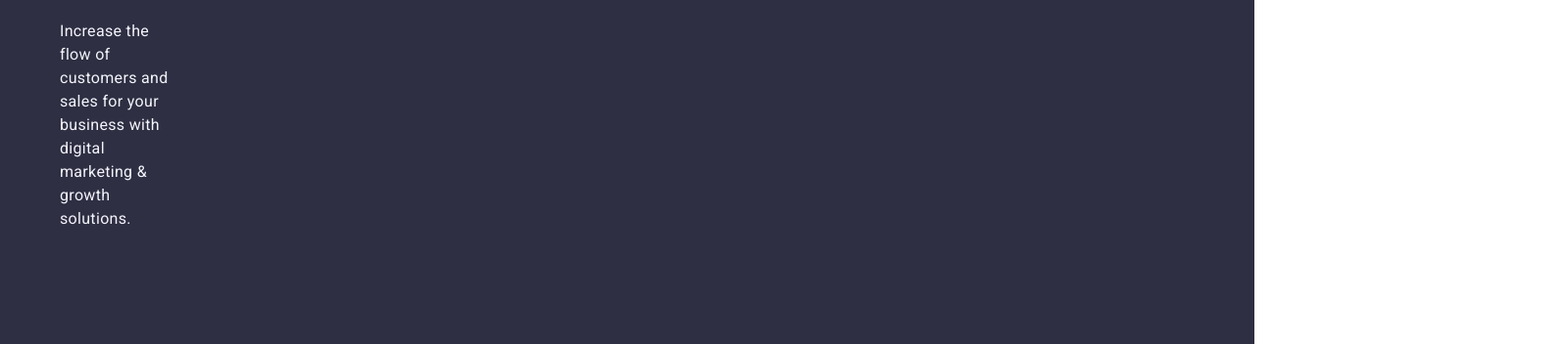
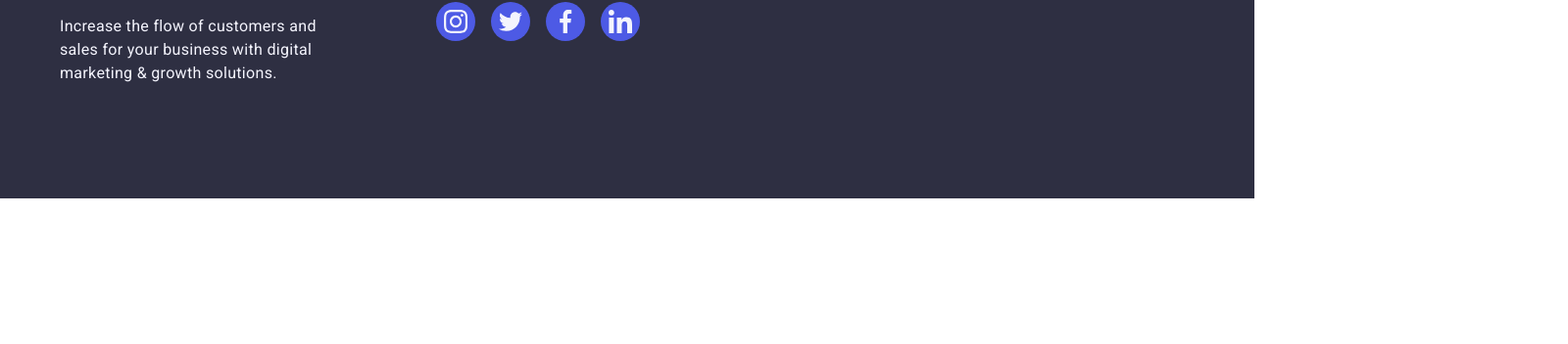
Before and after one commit to yurii2007/goit-markup-hw-04, a plain HTML site: page portfolio.html in a window 1280 px wide. Shown: the part 2062-2414 px from the top of the page at 98% size, 1600 px wide, since content can reach past the window. After the commit the page ends 2265 px from the top, so only its background shows below. Drawn offline with nearby package versions, Linux system fonts and the light colour scheme.

Commit message:
upd footer portfolio

```diff
--- a/portfolio.html
+++ b/portfolio.html
@@ -171,21 +171,37 @@
           </p>
         </div>
         <div class="social-media">
-          <h4 class="social-media-title">Social media</h4>
-          <div class="social-links">
-            <svg class="social-icon">
-              <use href="./images/icons.svg#icon-instagram"></use>
-            </svg>
-            <svg class="social-icon">
-              <use href="./images/icons.svg#icon-twitter"></use>
-            </svg>
-            <svg class="social-icon">
-              <use href="./images/icons.svg#icon-facebook"></use>
-            </svg>
-            <svg class="social-icon">
-              <use href="./images/icons.svg#icon-linkedin"></use>
-            </svg>
-          </div>
+          <p class="social-media-title">Social media</p>
+          <ul class="social-links-footer list">
+            <li class="social-links-item">
+              <a class="link social-link-item footer-social-links" href="">
+                <svg class="social-icon" width="24px" height="24px">
+                  <use href="./images/icons.svg#instagram"></use>
+                </svg>
+              </a>
+            </li>
+            <li class="social-links-item">
+              <a class="link social-link-item footer-social-links" href="">
+                <svg class="social-icon" width="24px" height="24px">
+                  <use href="./images/icons.svg#twitter"></use>
+                </svg>
+              </a>
+            </li>
+            <li class="social-links-item">
+              <a class="link social-link-item footer-social-links" href="">
+                <svg class="social-icon" width="24px" height="24px">
+                  <use href="./images/icons.svg#facebook"></use>
+                </svg>
+              </a>
+            </li>
+            <li class="social-links-item">
+              <a class="link social-link-item footer-social-links" href="">
+                <svg class="social-icon" width="24px" height="24px">
+                  <use href="./images/icons.svg#linkedin"></use>
+                </svg>
+              </a>
+            </li>
+          </ul>
         </div>
       </div>
     </footer>
```
